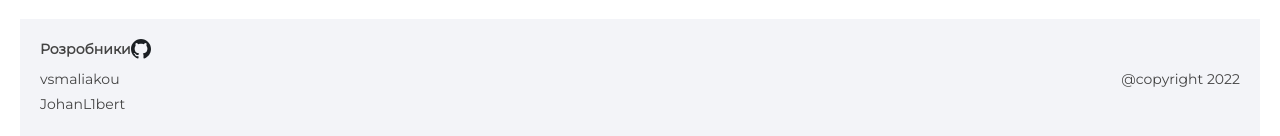
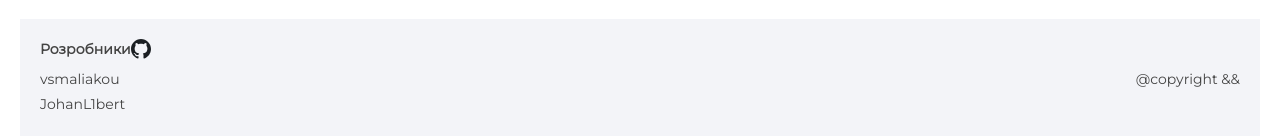
Before and after one commit to JohanL1bert/rs-lang, a React (Create React App) app: page /#/ in a window 1280 px wide. Shown: the part 3289-3425 px from the top of the page. Built offline with nearby package versions, Linux system fonts and the light colour scheme; what chartjs-plugin-datalabels would draw is missing.

Commit message:
feat: add header condition

```diff
--- a/src/common/components/Footer.tsx
+++ b/src/common/components/Footer.tsx
@@ -22,7 +22,7 @@ export const Footer: React.FC = () => {
             </li>
           </ul>
         </div>
-        <div className="footer__copyright">@copyright 2022</div>
+        <div className="footer__copyright">@copyright &&</div>
       </div>
     </footer>
   );
--- a/src/common/components/Header.tsx
+++ b/src/common/components/Header.tsx
@@ -1,5 +1,6 @@
 import React, { useState } from 'react';
 import { Link } from 'react-router-dom';
+import { useLocationGames } from 'common/hooks/useLocationGames';
 import { links } from 'common/const/links.const';
 import { useStateAuth } from 'entities/auth/stateAuth';
 
@@ -7,6 +8,7 @@ export const Header: React.FC = () => {
   const [isOpen, setIsOpen] = useState<boolean>(false);
   const [isChanged, setIsChanged] = useState<boolean>(false);
   const { signout, isAuth } = useStateAuth();
+  const [isLocation] = useLocationGames();
 
   window.addEventListener('scroll', () => {
     window.scrollY > 0 ? setIsChanged(true) : setIsChanged(false);
@@ -14,8 +16,10 @@ export const Header: React.FC = () => {
 
   const toggleMenu = () => setIsOpen(!isOpen);
 
+  // ${isChanged && 'header__bg'} ${isLocation && 'header__games'}
+
   return (
-    <header className={`header ${isChanged && 'header__bg'}`}>
+    <header className={`header ${isChanged && 'header__bg'} ${isLocation && 'header__games'} `}>
       <div className="header__logo">
         <div className={isOpen ? 'header__menu-icon header__menu-icon_active' : 'header__menu-icon'} onClick={toggleMenu}>
           <span></span>
```
